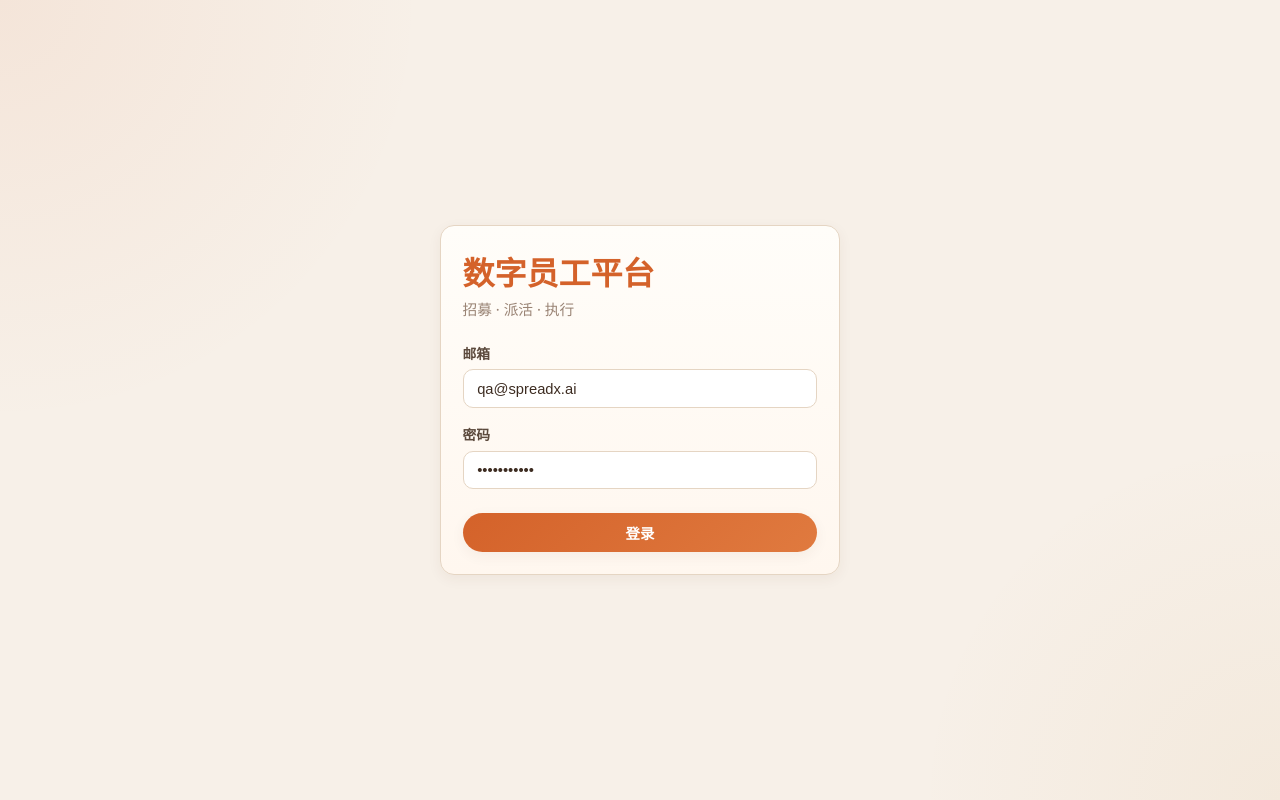
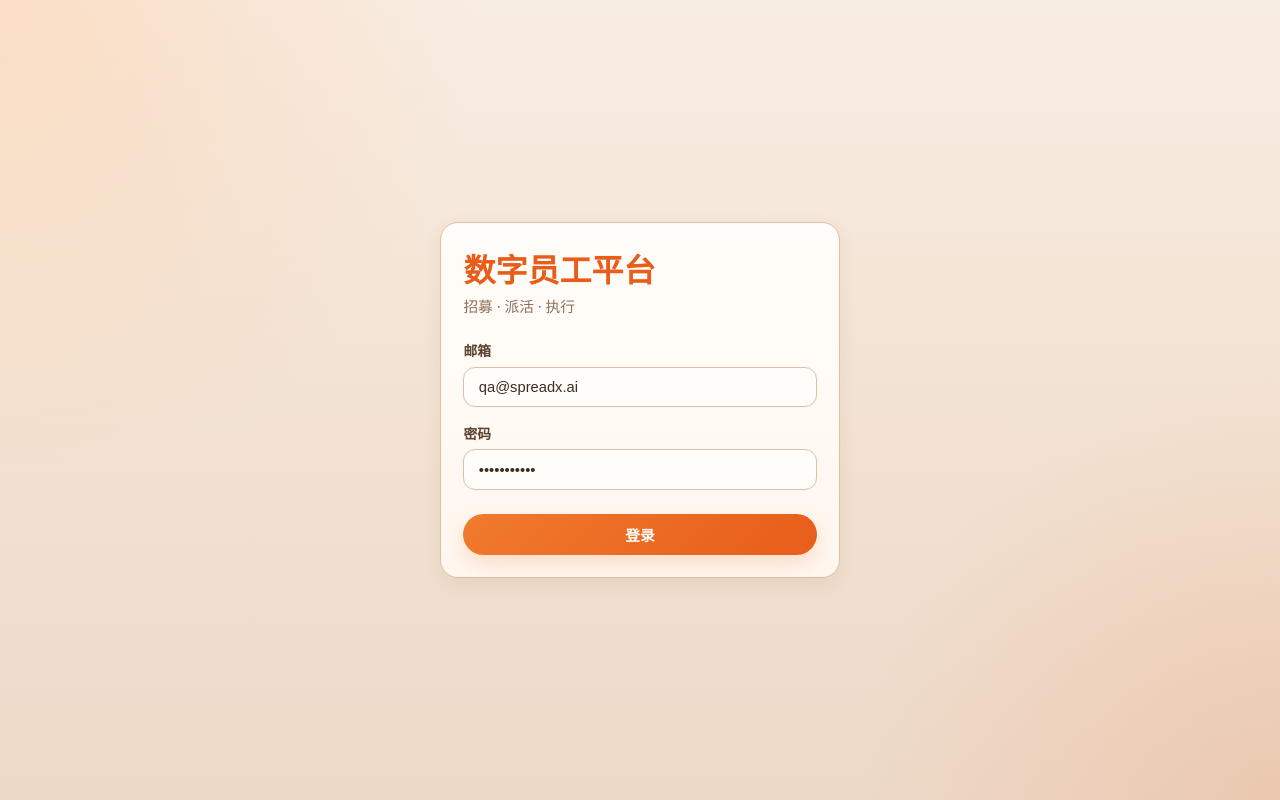
Before and after one commit to SpreadXAI/digital-workforce, a Vue app in the folder frontend/: page /login in a window 1280 px wide. Built offline with nearby package versions, Linux system fonts and the light colour scheme; the HTML template or start-up script is replaced by a standard one.

Commit message:
fix: enforce warm light theme and disable index.html caching
- Stronger peach/coral palette with inline fallback in index.html
- App shell gradient background; warmer sidebar and nav active states
- Nginx no-cache for index.html so new asset hashes load immediately

```diff
--- a/frontend/index.html
+++ b/frontend/index.html
@@ -3,7 +3,18 @@
   <head>
     <meta charset="UTF-8" />
     <meta name="viewport" content="width=device-width, initial-scale=1.0" />
+    <meta name="color-scheme" content="light" />
+    <meta http-equiv="Cache-Control" content="no-cache, no-store, must-revalidate" />
     <title>数字员工平台</title>
+    <style>
+      html, body {
+        margin: 0;
+        min-height: 100%;
+        background: #f3e3d3 !important;
+        color: #3d2c21 !important;
+      }
+      #app { min-height: 100vh; }
+    </style>
   </head>
   <body>
     <div id="app"></div>
--- a/frontend/src/App.vue
+++ b/frontend/src/App.vue
@@ -1,3 +1,16 @@
 <template>
-  <router-view />
+  <div class="app-shell">
+    <router-view />
+  </div>
 </template>
+
+<style>
+.app-shell {
+  min-height: 100vh;
+  background:
+    radial-gradient(circle at 0% 0%, rgba(255, 183, 120, 0.28), transparent 32%),
+    radial-gradient(circle at 100% 100%, rgba(224, 122, 63, 0.18), transparent 28%),
+    linear-gradient(180deg, #f8ede3 0%, #f3e3d3 45%, #edd9c8 100%);
+  color: #3d2c21;
+}
+</style>
--- a/frontend/src/style.css
+++ b/frontend/src/style.css
@@ -1,59 +1,67 @@
 :root {
-  --bg: #f7f0e8;
-  --bg-deep: #efe4d6;
-  --surface: #fffaf5;
+  color-scheme: light;
+  --bg: #f3e3d3;
+  --bg-deep: #e8d4c0;
+  --surface: #fff8f1;
   --surface-elevated: #ffffff;
-  --border: #e5d5c3;
-  --border-soft: #f0e6da;
+  --border: #ddbfa8;
+  --border-soft: #f0dece;
   --text: #3d2c21;
-  --text-soft: #5c4a3d;
-  --muted: #9a8475;
-  --accent: #d4622a;
-  --accent-hover: #b84e1a;
-  --accent-soft: #f8e8dc;
-  --success: #4d7c59;
-  --success-soft: #e8f2ea;
+  --text-soft: #5c4030;
+  --muted: #8f6f5c;
+  --accent: #e85d1a;
+  --accent-hover: #c94d10;
+  --accent-soft: #ffe8d6;
+  --accent-glow: rgba(232, 93, 26, 0.18);
+  --success: #3f7a4c;
+  --success-soft: #dff0e3;
   --warning: #b7791f;
-  --warning-soft: #faf0df;
+  --warning-soft: #fff0d6;
   --danger: #c44536;
   --danger-soft: #fce9e6;
-  --shadow: 0 10px 30px rgba(92, 58, 33, 0.08);
-  --shadow-sm: 0 4px 14px rgba(92, 58, 33, 0.06);
-  --radius: 14px;
-  --radius-sm: 10px;
-  font-family: "PingFang SC", "Segoe UI", system-ui, sans-serif;
+  --shadow: 0 16px 40px rgba(120, 72, 40, 0.12);
+  --shadow-sm: 0 6px 18px rgba(120, 72, 40, 0.08);
+  --radius: 18px;
+  --radius-sm: 12px;
+  font-family: "PingFang SC", "Noto Sans SC", "Segoe UI", system-ui, sans-serif;
   color: var(--text);
   background: var(--bg);
 }
 
 * { box-sizing: border-box; margin: 0; padding: 0; }
 
+html, body, #app {
+  min-height: 100%;
+  background: var(--bg);
+  color: var(--text);
+}
+
 body {
-  min-height: 100vh;
   background:
-    radial-gradient(circle at top left, rgba(212, 98, 42, 0.08), transparent 28%),
-    radial-gradient(circle at bottom right, rgba(181, 121, 31, 0.06), transparent 24%),
-    var(--bg);
+    radial-gradient(circle at top left, rgba(255, 183, 120, 0.22), transparent 30%),
+    radial-gradient(circle at bottom right, rgba(224, 122, 63, 0.14), transparent 26%),
+    linear-gradient(180deg, #f8ede3 0%, #f3e3d3 100%);
 }
 
 a { color: var(--accent); text-decoration: none; }
 a:hover { color: var(--accent-hover); }
 
 button, .btn {
-  background: linear-gradient(135deg, var(--accent), #e07a3f);
-  color: white;
+  background: linear-gradient(135deg, #f07a2d, var(--accent));
+  color: #fff;
   border: none;
-  padding: 0.55rem 1.1rem;
+  padding: 0.62rem 1.2rem;
   border-radius: 999px;
   cursor: pointer;
-  font-size: 0.9rem;
-  font-weight: 600;
-  box-shadow: var(--shadow-sm);
+  font-size: 0.92rem;
+  font-weight: 700;
+  box-shadow: 0 8px 20px var(--accent-glow);
   transition: transform 0.15s ease, box-shadow 0.15s ease;
 }
 button:hover, .btn:hover {
-  background: linear-gradient(135deg, var(--accent-hover), #cf6428);
+  background: linear-gradient(135deg, #ea6d1d, var(--accent-hover));
   transform: translateY(-1px);
+  box-shadow: 0 10px 24px rgba(201, 77, 16, 0.22);
 }
 button:disabled, .btn:disabled {
   opacity: 0.55;
@@ -61,14 +69,14 @@ button:disabled, .btn:disabled {
   transform: none;
 }
 button.secondary, .btn.secondary {
-  background: var(--surface-elevated);
-  border: 1px solid var(--border);
+  background: #fffaf5;
+  border: 1px solid #efc7ad;
   color: var(--text-soft);
   box-shadow: none;
 }
 button.secondary:hover, .btn.secondary:hover {
   background: var(--accent-soft);
-  border-color: #efc7ad;
+  border-color: #f0b48a;
   color: var(--accent-hover);
 }
 button.danger, .btn.danger {
@@ -76,10 +84,10 @@ button.danger, .btn.danger {
 }
 
 input, textarea, select {
-  background: var(--surface-elevated);
+  background: #fffdf9;
   border: 1px solid var(--border);
   color: var(--text);
-  padding: 0.65rem 0.85rem;
+  padding: 0.7rem 0.9rem;
   border-radius: var(--radius-sm);
   width: 100%;
   font-size: 0.92rem;
@@ -87,56 +95,56 @@ input, textarea, select {
 }
 input:focus, textarea:focus, select:focus {
   outline: none;
-  border-color: #e8a07a;
-  box-shadow: 0 0 0 4px rgba(212, 98, 42, 0.12);
+  border-color: #f0a06a;
+  box-shadow: 0 0 0 4px var(--accent-glow);
 }
 textarea { min-height: 110px; resize: vertical; }
 
 .card {
-  background: var(--surface);
-  border: 1px solid var(--border-soft);
+  background: linear-gradient(180deg, #fffdf9 0%, #fff7ef 100%);
+  border: 1px solid #f0d7c3;
   border-radius: var(--radius);
-  padding: 1.35rem;
+  padding: 1.4rem;
   box-shadow: var(--shadow-sm);
 }
 
 .page-title {
-  font-size: 1.65rem;
-  font-weight: 700;
-  color: var(--text);
+  font-size: 1.75rem;
+  font-weight: 800;
+  color: #4a2f22;
   margin-bottom: 0.35rem;
 }
 
 .page-desc {
   color: var(--muted);
   margin-bottom: 1.5rem;
-  line-height: 1.6;
+  line-height: 1.65;
 }
 
 .badge {
   display: inline-flex;
   align-items: center;
-  padding: 0.2rem 0.65rem;
+  padding: 0.22rem 0.7rem;
   border-radius: 999px;
   font-size: 0.75rem;
   font-weight: 700;
 }
-.badge.recruiting, .badge.pending { background: #f1ebe4; color: #8a7568; }
+.badge.recruiting, .badge.pending { background: #f3ebe3; color: #8a7568; }
 .badge.training, .badge.ready { background: var(--warning-soft); color: var(--warning); }
 .badge.active, .badge.running { background: var(--success-soft); color: var(--success); }
-.badge.completed { background: #e7eef8; color: #4b6b8a; }
+.badge.completed { background: #e8eef8; color: #4b6b8a; }
 .badge.suspended, .badge.failed { background: var(--danger-soft); color: var(--danger); }
 
 table { width: 100%; border-collapse: collapse; }
-th, td { text-align: left; padding: 0.85rem 0.75rem; border-bottom: 1px solid var(--border-soft); }
+th, td { text-align: left; padding: 0.9rem 0.75rem; border-bottom: 1px solid var(--border-soft); }
 th {
   color: var(--muted);
-  font-weight: 600;
+  font-weight: 700;
   font-size: 0.78rem;
-  letter-spacing: 0.03em;
+  letter-spacing: 0.04em;
   text-transform: uppercase;
 }
-tbody tr:hover { background: rgba(255, 255, 255, 0.55); }
+tbody tr:hover { background: rgba(255, 250, 245, 0.85); }
 
 .form-row { margin-bottom: 1rem; }
 .form-row label {
@@ -144,7 +152,7 @@ tbody tr:hover { background: rgba(255, 255, 255, 0.55); }
   margin-bottom: 0.4rem;
   color: var(--text-soft);
   font-size: 0.86rem;
-  font-weight: 600;
+  font-weight: 700;
 }
 
 .error { color: var(--danger); margin-top: 0.5rem; font-size: 0.85rem; }
@@ -155,7 +163,7 @@ tbody tr:hover { background: rgba(255, 255, 255, 0.55); }
   align-items: center;
   gap: 0.35rem;
   color: var(--accent);
-  font-weight: 600;
+  font-weight: 700;
 }
 .link-btn:hover { color: var(--accent-hover); }
 
@@ -165,10 +173,10 @@ tbody tr:hover { background: rgba(255, 255, 255, 0.55); }
   gap: 1rem;
 }
 .detail-item {
-  background: var(--surface-elevated);
+  background: #fffdf9;
   border: 1px solid var(--border-soft);
   border-radius: var(--radius-sm);
-  padding: 0.9rem 1rem;
+  padding: 0.95rem 1rem;
 }
 .detail-item .label {
   font-size: 0.75rem;
@@ -179,7 +187,7 @@ tbody tr:hover { background: rgba(255, 255, 255, 0.55); }
 }
 .detail-item .value {
   color: var(--text);
-  font-weight: 600;
+  font-weight: 700;
   word-break: break-all;
 }
 
--- a/frontend/src/views/Layout.vue
+++ b/frontend/src/views/Layout.vue
@@ -147,16 +147,16 @@ onMounted(async () => {
 <style scoped>
 .layout { display: flex; min-height: 100vh; }
 .sidebar {
-  width: 250px;
-  background: linear-gradient(180deg, #fffaf5 0%, #f8efe6 100%);
-  border-right: 1px solid var(--border);
+  width: 252px;
+  background: linear-gradient(180deg, #fff4e8 0%, #f8e5d2 100%);
+  border-right: 1px solid #e8c7ad;
   padding: 1.5rem 1rem;
   display: flex;
   flex-direction: column;
-  box-shadow: var(--shadow-sm);
+  box-shadow: 8px 0 24px rgba(120, 72, 40, 0.06);
 }
 .brand {
-  font-size: 1.15rem;
+  font-size: 1.2rem;
   font-weight: 800;
   margin-bottom: 1rem;
   color: var(--accent);
@@ -185,9 +185,10 @@ onMounted(async () => {
   font-weight: 600;
 }
 .nav-item:hover, .nav-item.router-link-active {
-  background: var(--accent-soft);
-  color: var(--accent-hover);
+  background: linear-gradient(90deg, #ffe3cc, #ffd7b3);
+  color: #a84312;
   text-decoration: none;
+  box-shadow: inset 0 0 0 1px #f0b48a;
 }
 .logout { margin-top: auto; }
 .content {
--- a/frontend/src/views/RecruitView.vue
+++ b/frontend/src/views/RecruitView.vue
@@ -294,7 +294,7 @@ onMounted(load)
 .desc { color: var(--muted); font-size: 0.9rem; margin-top: 0.25rem; }
 .platform-tags { display: flex; gap: 0.5rem; }
 .tag { padding: 0.25rem 0.75rem; border-radius: 999px; font-size: 0.8rem; border: 1px solid var(--border); }
-.tag.active { background: #14532d; color: #4ade80; border-color: #14532d; }
+.tag.active { background: var(--accent-soft); color: var(--accent-hover); border-color: #f0b48a; }
 .tag.disabled { color: var(--muted); opacity: 0.6; }
 .list-header { display: flex; justify-content: space-between; align-items: center; gap: 1rem; margin-bottom: 1rem; flex-wrap: wrap; }
 .filters { display: flex; gap: 0.5rem; flex: 1; }
@@ -307,7 +307,7 @@ onMounted(load)
 button.sm { padding: 0.25rem 0.5rem; font-size: 0.75rem; }
 .empty { color: var(--muted); padding: 2rem 0; text-align: center; }
 .count { color: var(--muted); font-size: 0.8rem; margin-top: 0.75rem; }
-.modal { position: fixed; inset: 0; background: rgba(0,0,0,0.65); display: flex; align-items: center; justify-content: center; z-index: 100; padding: 1rem; }
+.modal { position: fixed; inset: 0; background: rgba(74, 47, 34, 0.38); backdrop-filter: blur(4px); display: flex; align-items: center; justify-content: center; z-index: 100; padding: 1rem; }
 .modal-body { width: 480px; max-width: 100%; max-height: 90vh; overflow: auto; }
 .modal-body.wide { width: 560px; }
 .modal-header { display: flex; justify-content: space-between; align-items: center; margin-bottom: 1rem; }
```
Also changed, not shown: 1 other file (tests, documents, lock files or other folders).
